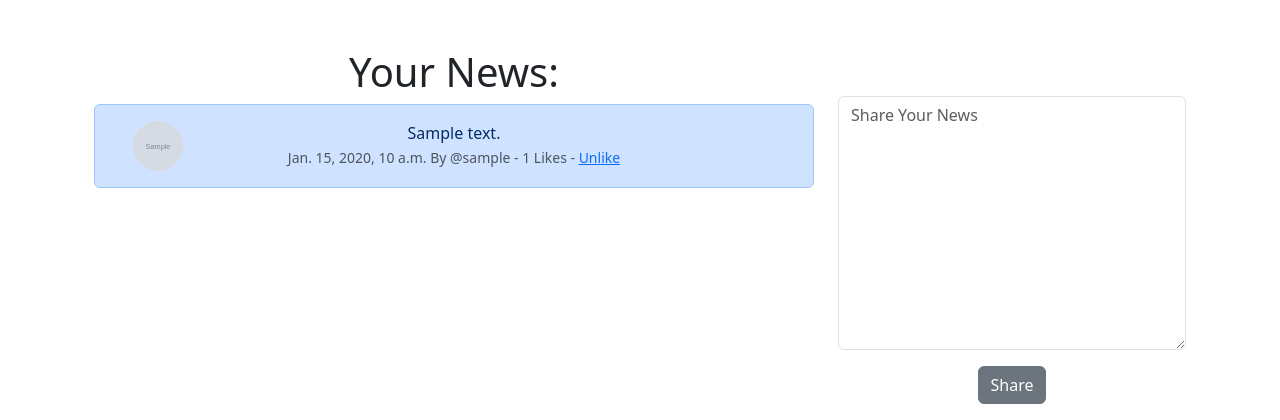
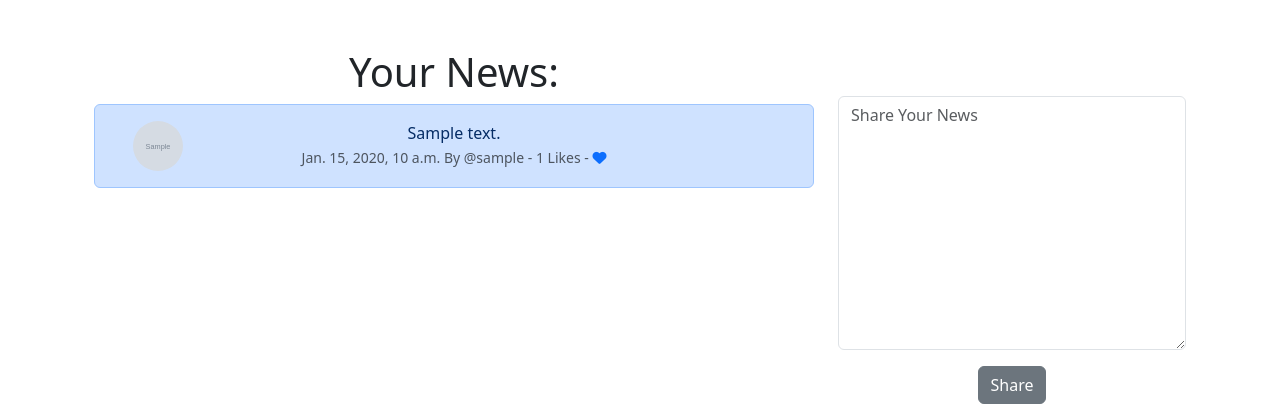
Before and after one commit to sacarr98/NewsStories, a Django app: page / in a window 1280 px wide. Shown: the part 56-476 px from the top of the page. Run offline with Django 5.2, Linux system fonts and the light colour scheme; a user stored in the database is signed in; tables that the repository leaves empty hold one stand-in row (values such as "Sample post"); grey boxes marked "Sample" are stand-in pictures; some libraries are stand-ins or nearby versions.

Commit message:
add heart symbols in place of like/unlike text

```diff
--- a/yournews/templates/home.html
+++ b/yournews/templates/home.html
@@ -24,9 +24,13 @@
                                 {{ newspost.created_at }} By @{{ newspost.user.username }}
                                 - {{ newspost.number_of_likes }} Likes -
                                 {% if user in newspost.likes.all %}
-                                <a href="{% url 'news_like' newspost.id %}">Unlike</a>
+                                <a href="{% url 'news_like' newspost.id %}">
+                                    <i class="fa-solid fa-heart"></i>
+                                </a>
                                 {% else %}
-                                <a href="{% url 'news_like' newspost.id %}">Like</a>
+                                <a href="{% url 'news_like' newspost.id %}">
+                                    <i class="fa fa-heart-o"></i>
+                                </a>
                                 {% endif %}
                                 </small>
                             </div>
```
